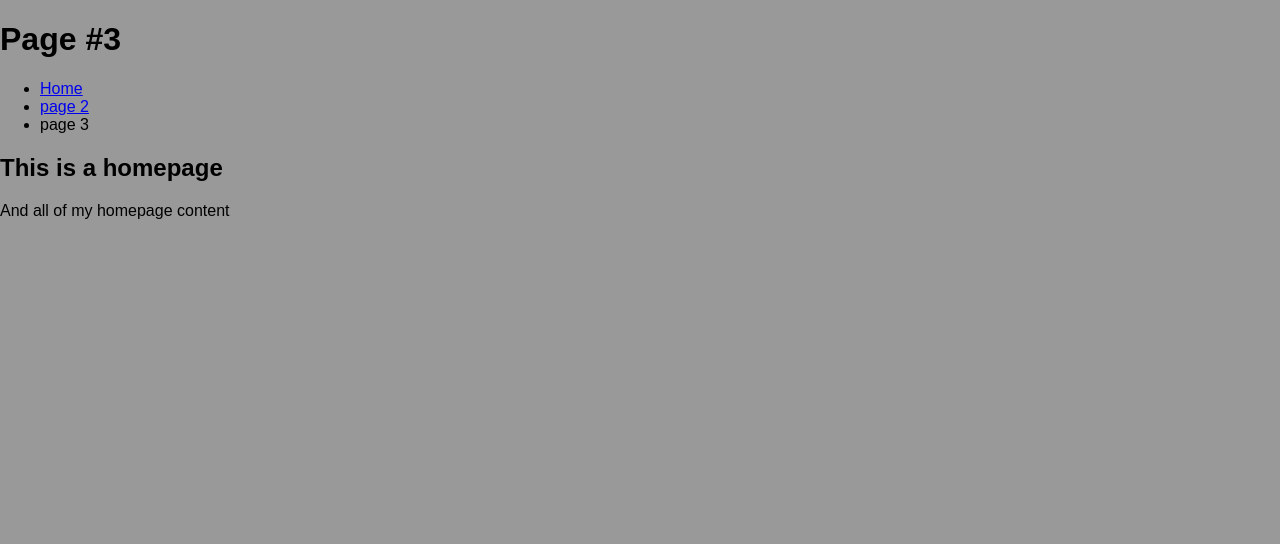
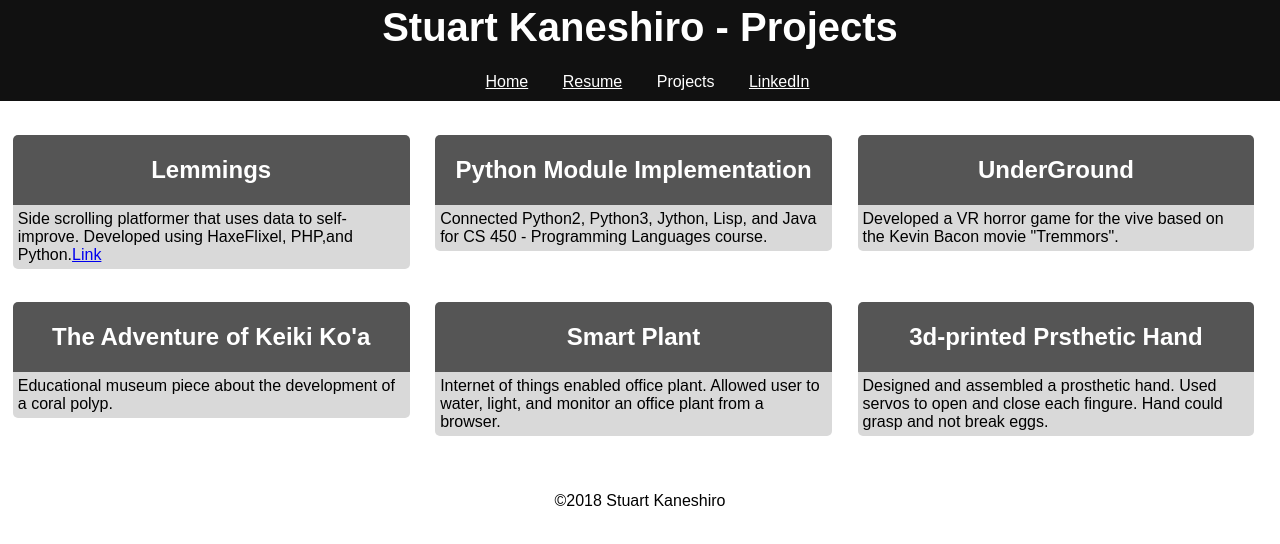
Before and after one commit to skaneshiro/skaneshiro.github.io, a plain HTML site: page docs/projects.html in a window 1280 px wide. Drawn offline with Linux system fonts and the light colour scheme.

Commit message:
Added projects. Modified body color.

```diff
--- a/docs/main.css
+++ b/docs/main.css
@@ -1,7 +1,7 @@
 body{
 	font-family: arial;
 	margin: 0;
-	background: #999;
+	background: white;
 }
 header {
 	margin: 0;
@@ -45,6 +45,8 @@ nav h1{
 	display: table;
 }
 
+
+
 .col {
 	padding: 10px .5%;
 	float: left;
@@ -64,7 +66,9 @@ nav h1{
 .body {
 	color: black;
 	padding: 5px;
-	background: white;
+	background:  #d9d9d9;
+	border-bottom-left-radius: 5px;
+	border-bottom-right-radius: 5px;
 }
 
 .text{
--- a/docs/projects.html
+++ b/docs/projects.html
@@ -1,19 +1,64 @@
 <!DOCTYPE html>
 	<html>
 	<head>
-		<title>Page #3</title>
+		<title>Projects</title>
 		<link rel="stylesheet" type="text/css" href="main.css">
 	</head>
 	<body>
-		<h1>Page #3</h1>
-		<ul>
-			<li><a href="index.html">Home</li>
-			<li><a href="page2.html">page 2</a></li>
-			<li>page 3</a></li>
-		</ul>
-		<h2>This is a homepage</h2>
-		<p>And all of my homepage content</p>
-
-
+		<header>
+			<nav>
+				<h1>Stuart Kaneshiro - Projects</h1> <br>
+				<ul>
+					<li><a href="index.html">Home</a></li>
+					<li><a href="resume.html">Resume</a></li>
+					<li>Projects</li>
+					<li><a href="https://linkedin.com/in/stuartkaneshiro/" target="_blank">LinkedIn</a></li>
+				</ul>
+			</nav>
+		</header>
+		<br>
+		<div class="row">
+			<div class="col">
+				<div class="title"><h2>Lemmings</h2></div>
+				<div class="body">
+					Side scrolling platformer that uses data to self-improve. Developed using HaxeFlixel, PHP,and Python.<a href="https://www.newgrounds.com/portal/view/709154">Link</a>
+				</div>
+			</div>
+			<div class="col">
+				<div class="title"><h2>Python Module Implementation</h2>
+				</div>
+				<div class="body">
+					Connected Python2, Python3, Jython, Lisp, and Java for CS 450 - Programming Languages course.
+				</div>
+			</div>
+			<div class="col">
+				<div class="title"><h2>UnderGround</h2></div>
+				<div class="body">
+					Developed a VR horror game for the vive based on the Kevin Bacon movie "Tremmors".
+				</div>
+			</div>
+		</div>
+		<div class="row">
+			<div class="col">
+				<div class="title"><h2>The Adventure of Keiki Ko'a</h2></div>
+				<div class="body">
+					Educational museum piece about the development of a coral polyp.
+				</div>
+			</div>
+			<div class="col">
+				<div class="title"><h2>Smart Plant</h2>
+				</div>
+				<div class="body">
+					Internet of things enabled office plant. Allowed user to water, light, and monitor an office plant from a browser.
+				</div>
+			</div>
+			<div class="col">
+				<div class="title"><h2>3d-printed Prsthetic Hand</h2></div>
+				<div class="body">
+					Designed and assembled a prosthetic hand. Used servos to open and close each fingure. Hand could grasp and not break eggs.
+				</div>
+			</div>
+		</div>
+		<footer>©2018 Stuart Kaneshiro</footer>
 	</body>
 </html>
```
Also changed, not shown: docs/index.html (+1 -1 lines), docs/resume.html (+29 -8 lines).
